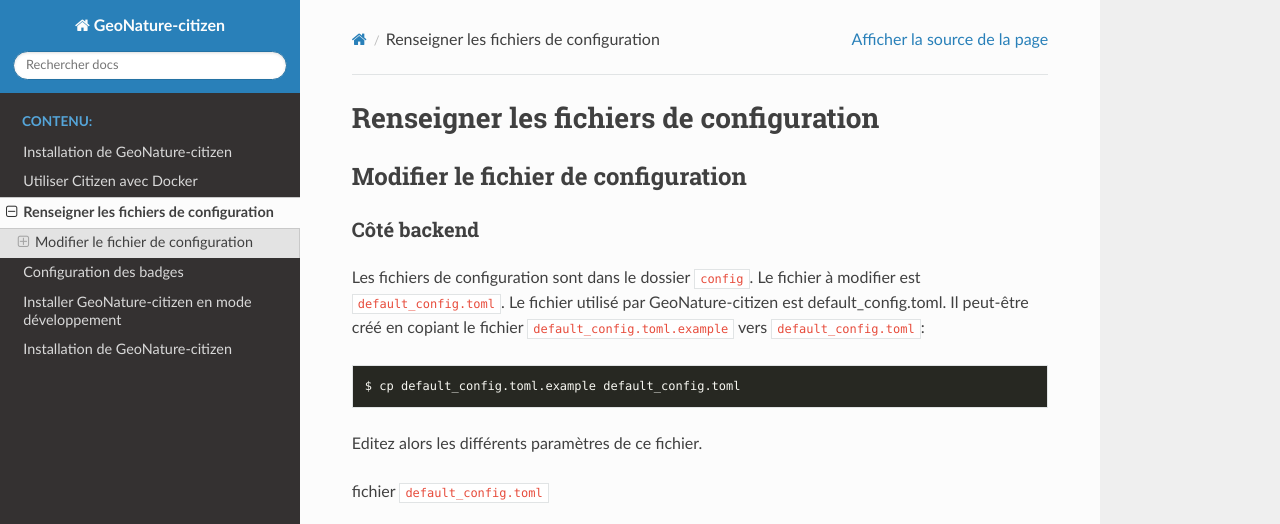
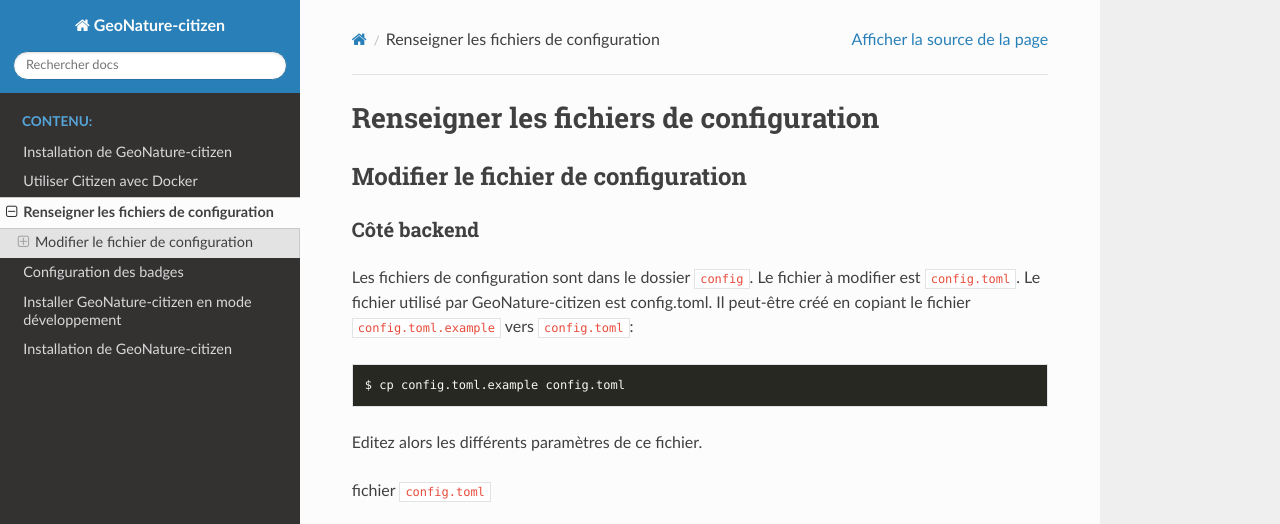
Before and after one commit to PnX-SI/GeoNature-citizen, a Sphinx documentation site: the page built from docs/configuration.rst, in a window 1280 px wide and 900 px high, cut to the strip 0-524 px from the top of the window. Built offline with Sphinx 7.4.7 and the Read the Docs theme 2.0.0, drawn with Linux system fonts in a browser that asks for light colours.

Commit message:
refactor: rename default_config.toml to config.toml

```diff
--- a/docs/configuration.rst
+++ b/docs/configuration.rst
@@ -10,20 +10,20 @@ Côté backend
 ************
 
 Les fichiers de configuration sont dans le dossier ``config``.
-Le fichier à modifier est ``default_config.toml``.
-Le fichier utilisé par GeoNature-citizen est default_config.toml.
-Il peut-être créé en copiant le fichier ``default_config.toml.example`` \
-vers ``default_config.toml``:
+Le fichier à modifier est ``config.toml``.
+Le fichier utilisé par GeoNature-citizen est config.toml.
+Il peut-être créé en copiant le fichier ``config.toml.example`` \
+vers ``config.toml``:
 
 .. code-block:: bash
 
-    $ cp default_config.toml.example default_config.toml
+    $ cp config.toml.example config.toml
 
 Editez alors les différents paramètres de ce fichier.
 
-fichier ``default_config.toml``
+fichier ``config.toml``
 
-.. literalinclude:: ../config/default_config.toml.template
+.. literalinclude:: ../config/config.toml.template
   :language: toml
 
 Côté frontend
--- a/docs/devs/init_launch_backend.rst
+++ b/docs/devs/init_launch_backend.rst
@@ -42,7 +42,7 @@ depuis l'environnement virtuel python:
     source venv/bin/activate
 
     cd ../config
-    cp default_config.toml.example default_config.toml
+    cp config.toml.example config.toml
 
     python -m wsgi.py
     # debug mode
--- a/docs/installation.rst
+++ b/docs/installation.rst
@@ -168,13 +168,13 @@ Créer le fichier de configuration avec des valeurs par défaut :
 ::
 
   cd ~/gncitizen/config
-  cp default_config.toml.template default_config.toml
+  cp config.toml.template config.toml
 
 Vous devez maintenant l'éditer :
 
 ::
 
-  nano default_config.toml
+  nano config.toml
 
 Et changer les valeurs pour correspondre à la réalité de votre installation. Faites attention à bien respecter les guillemets.
 
--- a/docs/prod/index.rst
+++ b/docs/prod/index.rst
@@ -226,7 +226,7 @@ Enregistrement d’un programme exemple
 ::
 
  cd ../config
- editer les paramètres dans default_config.toml
+ editer les paramètres dans config.toml
 
  -SQLALCHEMY_DATABASE_URI :"postgresql+psycopg2://dbuser(geonatadmin):password(***)@127.0.0.1:5432/dbname(geonature2db)"
  -URL_APPLICATION : 'https://ipserveur:4200/'
```
Also changed, not shown: 5 other files.
